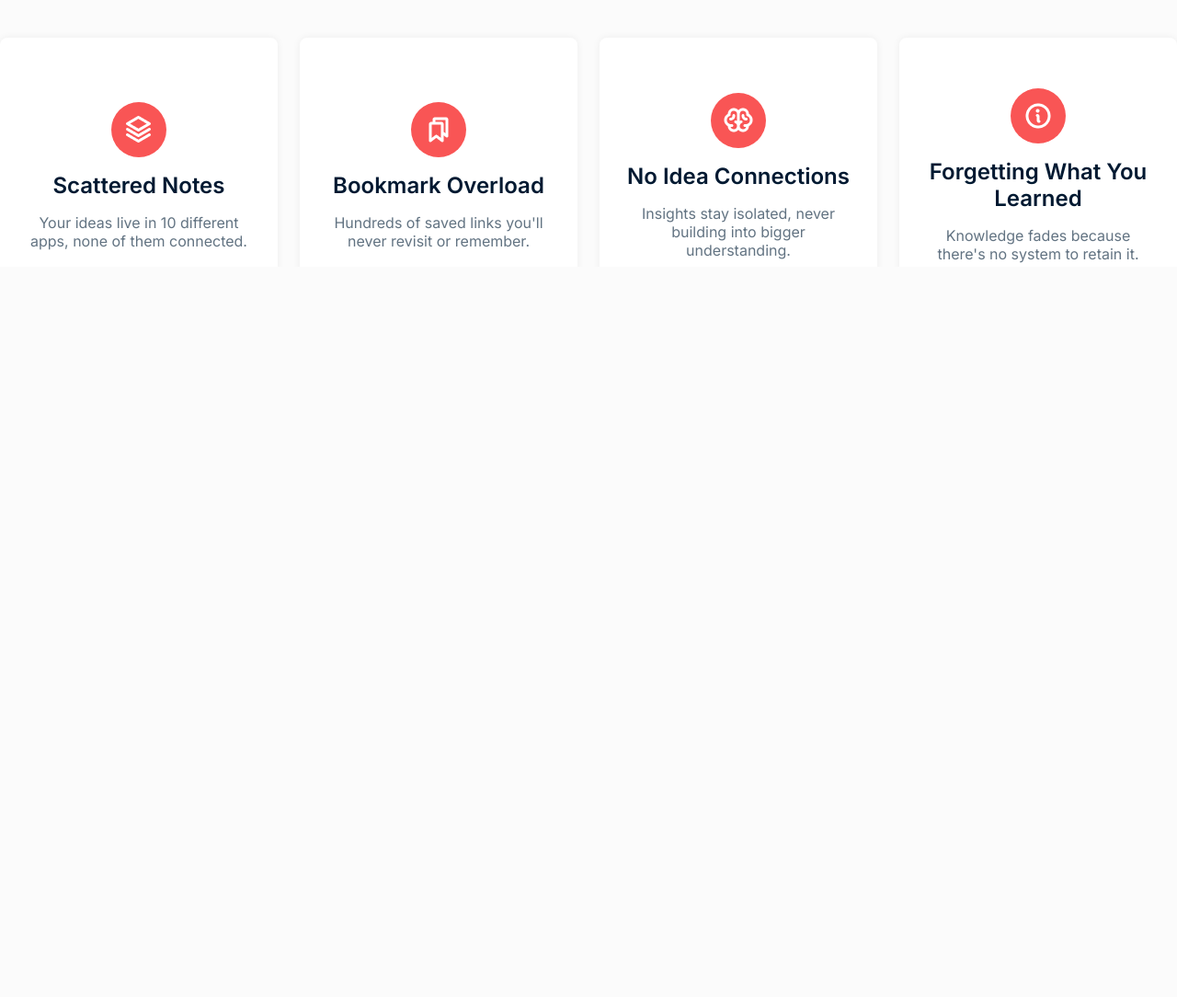
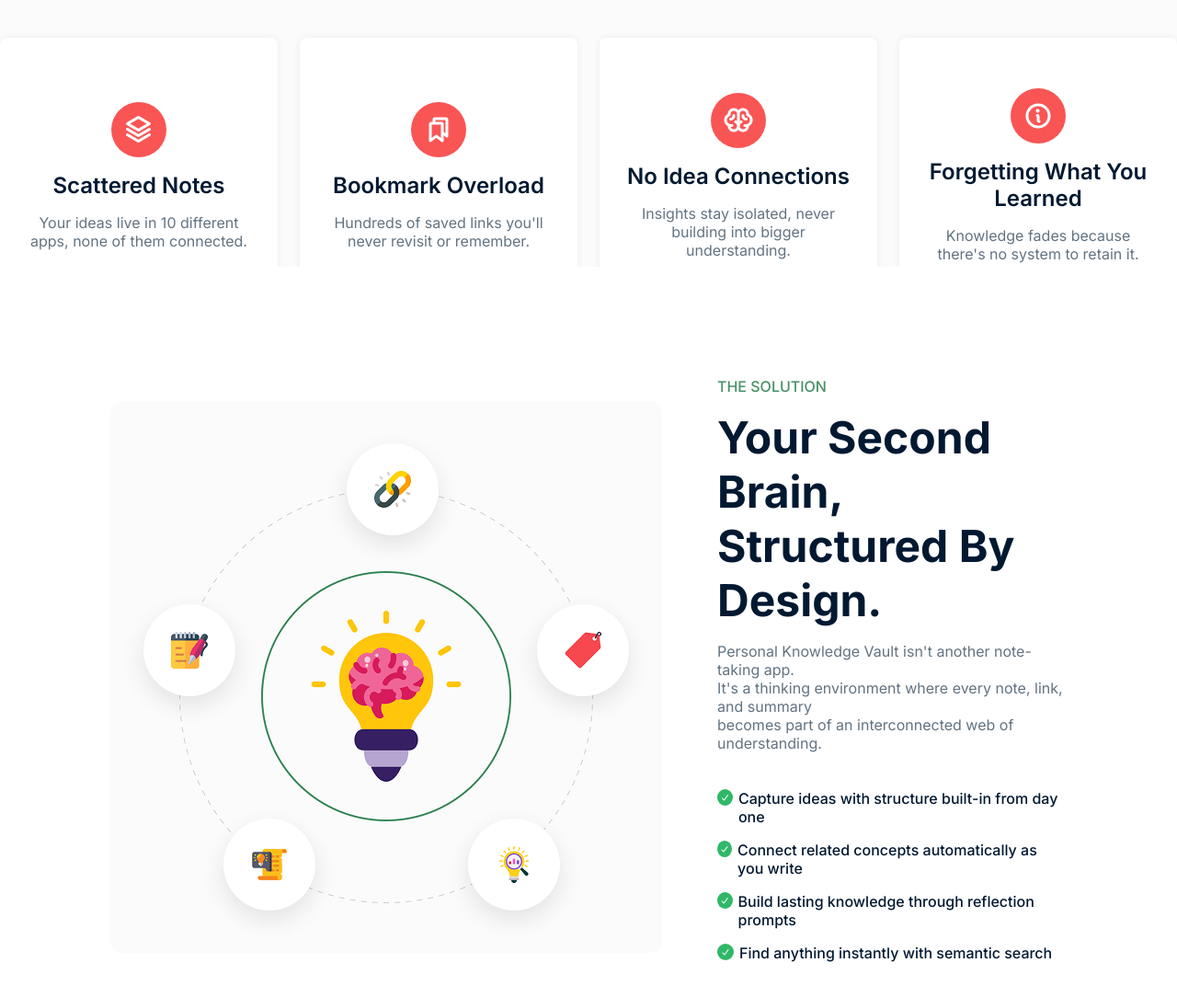
Before and after one commit to ZunaidChowdhury/a01-knowledge-vault, a plain HTML site: page index.html in a window 1280 px wide. Shown: the part 924-2008 px from the top of the page at 92% size. Before the commit the page ends 1214 px from the top, so only its background shows below. Drawn offline with Linux system fonts and the light colour scheme.

Commit message:
brain section done

```diff
--- a/index.html
+++ b/index.html
@@ -6,7 +6,7 @@
     <title>Knowledge Vault</title>
     <!-- CSS  -->
     <link rel="stylesheet" href="./styles/style.css" />
-    <!-- FONT  -->
+    <!-- GOOGLE FONT  -->
     <link rel="preconnect" href="https://fonts.googleapis.com" />
     <link rel="preconnect" href="https://fonts.gstatic.com" crossorigin />
     <link
@@ -15,6 +15,14 @@
     />
     <!-- FAV ICON -->
     <link rel="icon" type="image/x-icon" href="/assets/Brain.png" />
+    <!-- FONT AWESOME -->
+    <link
+      rel="stylesheet"
+      href="https://cdnjs.cloudflare.com/ajax/libs/font-awesome/7.0.1/css/all.min.css"
+      integrity="sha512-2SwdPD6INVrV/lHTZbO2nodKhrnDdJK9/kg2XD1r9uGqPo1cUbujc+IYdlYdEErWNu69gVcYgdxlmVmzTWnetw=="
+      crossorigin="anonymous"
+      referrerpolicy="no-referrer"
+    />
   </head>
   <body>
     <!-- HEADER SECTION  -->
@@ -69,6 +77,7 @@
     </header>
 
     <main>
+      <!-- NOTES SECTION  -->
       <section class="notes-section-parent wrapper">
         <div class="container">
           <div class="section-heading">
@@ -98,9 +107,7 @@
                 <img src="./assets/Bookmarks.png" alt="Card Image" />
               </div>
               <h3>Bookmark overload</h3>
-              <p>
-                Hundreds of saved links you'll never revisit or remember.
-              </p>
+              <p>Hundreds of saved links you'll never revisit or remember.</p>
             </div>
 
             <div class="card">
@@ -110,7 +117,8 @@
               </div>
               <h3>No idea connections</h3>
               <p>
-                Insights stay isolated, never building into bigger understanding.
+                Insights stay isolated, never building into bigger
+                understanding.
               </p>
             </div>
 
@@ -120,9 +128,44 @@
                 <img src="./assets/Info.png" alt="Card Image" />
               </div>
               <h3>Forgetting What You Learned</h3>
-              <p>
-                Knowledge fades because there's no system to retain it.
-              </p>
+              <p>Knowledge fades because there's no system to retain it.</p>
+            </div>
+          </div>
+        </div>
+      </section>
+
+      <!-- Second Brain Section -->
+      <section class="wrapper brain-section">
+        <div class="container brain-section-container">
+          <!-- Left side - Image  -->
+          <div class="brain-section-image">
+            <img src="./assets/knowledge.png" alt="Knowledge image" />
+          </div>
+
+          <!-- Right side - Text -->
+          <div class="brain-section-text-content">
+            <h6>THE SOLUTION</h6>
+            <h2>Your Second Brain,<br />Structured By Design.</h2>
+            <p>
+              Personal Knowledge Vault isn't another note-taking app. <br />
+              It's a thinking environment where every note, link, and summary<br />
+              becomes part of an interconnected web of understanding.
+            </p>
+            <div class="check-list-container">
+              <div><i class="fa-solid fa-check"></i></div>
+              <p>Capture ideas with structure built-in from day one</p>
+            </div>
+            <div class="check-list-container">
+              <div><i class="fa-solid fa-check"></i></div>
+              <p>Connect related concepts automatically as you write</p>
+            </div>
+            <div class="check-list-container">
+              <div><i class="fa-solid fa-check"></i></div>
+              <p>Build lasting knowledge through reflection prompts</p>
+            </div>
+            <div class="check-list-container">
+              <div><i class="fa-solid fa-check"></i></div>
+              <p>Find anything instantly with semantic search</p>
             </div>
           </div>
         </div>
--- a/styles/style.css
+++ b/styles/style.css
@@ -194,7 +194,8 @@
 .notes-section-parent .cards-parent {
     /* background: red; */
     display: flex;
-    gap: 24px;;
+    gap: 24px;
+    ;
 
 }
 
@@ -238,7 +239,82 @@
 .card p {
     font-size: 16px;
     font-weight: 400;
-    line-height: 20px;
+    /* line-height: 20px; */
     color: rgba(98, 115, 130, 1);
     text-align: center;
 }
+
+
+/* Brain Section  */
+.brain-section {
+    background-color: white;
+    padding: 120px;
+
+}
+
+.brain-section-container {
+    display: flex;
+    gap: 60px;
+    align-items: center;
+    /*justify-content: center; */
+}
+
+.brain-section-image {
+    width: 600px;
+    height: 600px;
+}
+
+.brain-section-text-content h6 {
+    font-size: 16px;
+    font-weight: 500;
+    color: rgba(70, 145, 101, 1);
+    text-transform: uppercase;
+    margin-bottom: 16px;
+}
+
+.brain-section-text-content h2 {
+    font-size: 48px;
+    font-weight: 700;
+    text-transform: capitalize;
+    color: rgba(0, 25, 49, 1);
+    margin-bottom: 16px;
+}
+
+.brain-section-text-content > p {
+    font-size: 16px;
+    font-weight: 400;
+    color: rgba(98, 115, 130, 1);
+    /* color: red; */
+    margin-bottom: 40px;
+}
+
+
+.check-list-container {
+    display: flex;
+    gap: 6px;
+    margin-bottom: 16px;
+}
+
+/* icon container  */
+.check-list-container > div {
+    width: 18px;
+    height: 18px;
+    /* padding: 2px; */
+    background-color: rgba(48, 184, 104, 1);
+    border-radius: 50%;
+    color: white;
+
+    display: flex;
+    justify-content: center;
+    align-items: center;
+}
+
+.check-list-container > div > i {
+    font-size: 8px;
+}
+
+.check-list-container > p {
+    color: rgba(0, 25, 49, 1);
+    font-size: 16px;
+font-weight: 500;
+}
```
